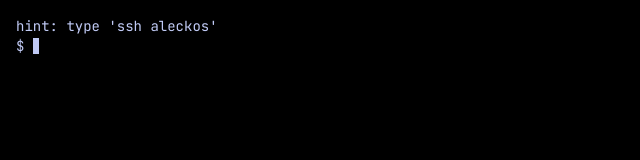
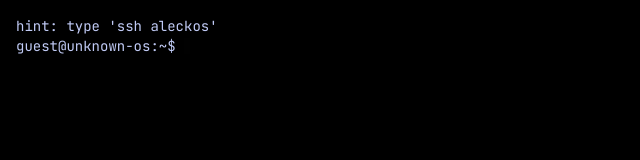
Before and after one commit to aleckshen/aleckos, a Next.js app: page / in a window 1280 px wide. Shown: the top 160 px of the page, without its empty margins (0-640 px from the left). Built offline with nearby package versions, Linux system fonts and the light colour scheme.

Commit message:
feat(boot): add command history and error output to login terminal

```diff
--- a/src/components/boot/LoginTerminal.tsx
+++ b/src/components/boot/LoginTerminal.tsx
@@ -1,13 +1,19 @@
 "use client";
 import { useState } from "react";
 import { TerminalInput } from "@/components/ui/TerminalInput";
+import { useScrollToBottom } from "@/hooks/useScrollToBottom";
 import { useUIStore } from "@/stores/uiStore";
 
 const PASSPHRASE = "ssh aleckos";
+const PROMPT = "guest@unknown-os:~$";
+
+type Line = { id: string; input: string; output: string };
 
 export function LoginTerminal() {
   const setBootPhase = useUIStore((s) => s.setBootPhase);
   const [input, setInput] = useState("");
+  const [history, setHistory] = useState<Line[]>([]);
+  const scrollRef = useScrollToBottom<HTMLLabelElement>();
 
   function submit(e: React.FormEvent) {
     e.preventDefault();
@@ -19,20 +25,37 @@ export function LoginTerminal() {
       return;
     }
 
-    // show an error line for wrong input
+    // An empty submit just echoes a blank prompt line, same as the terminal.
+    const output =
+      cmd === "" ? "" : `command not found: ${cmd.split(/\s+/)[0]}`;
+    setHistory((prev) => [
+      ...prev,
+      { id: crypto.randomUUID(), input: cmd, output },
+    ]);
   }
 
   return (
     <label
-      className="block h-screen w-screen bg-black p-4 text-sm"
+      className="block h-screen w-screen overflow-y-auto bg-black p-4 text-sm"
       htmlFor="login-input"
+      ref={scrollRef}
     >
       <p className="">hint: type 'ssh aleckos'</p>
 
-      {/* render error lines here */}
+      {history.map((line) => (
+        <div key={line.id}>
+          <div>
+            <span className="">{PROMPT}&nbsp;</span>
+            <span>{line.input}</span>
+          </div>
+          {line.output && (
+            <pre className="whitespace-pre-wrap">{line.output}</pre>
+          )}
+        </div>
+      ))}
 
       <form onSubmit={submit} className="flex">
-        <span className="">$&nbsp;</span>
+        <span className="">{PROMPT}&nbsp;</span>
         <TerminalInput
           id="login-input"
           value={input}
```
